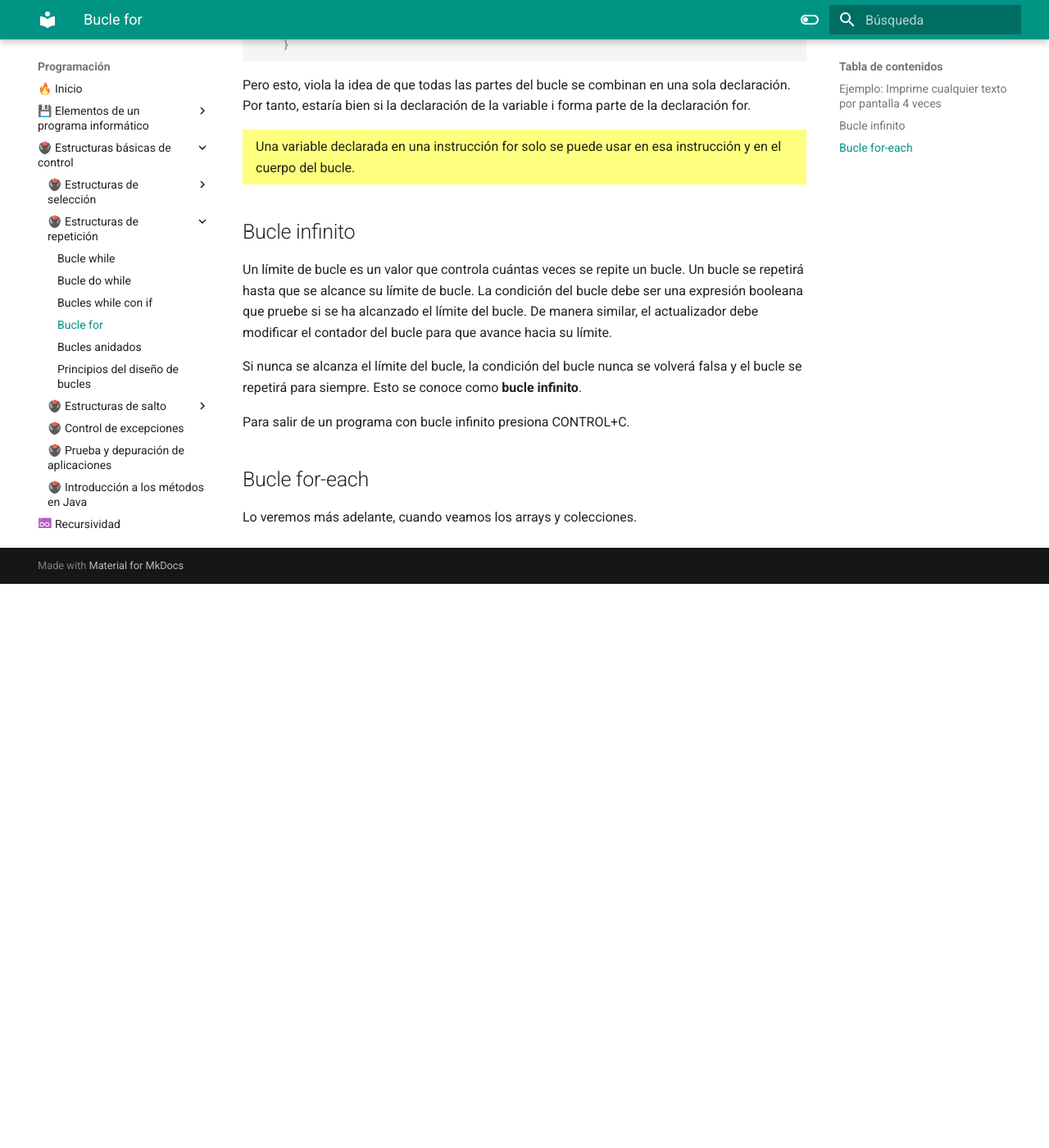
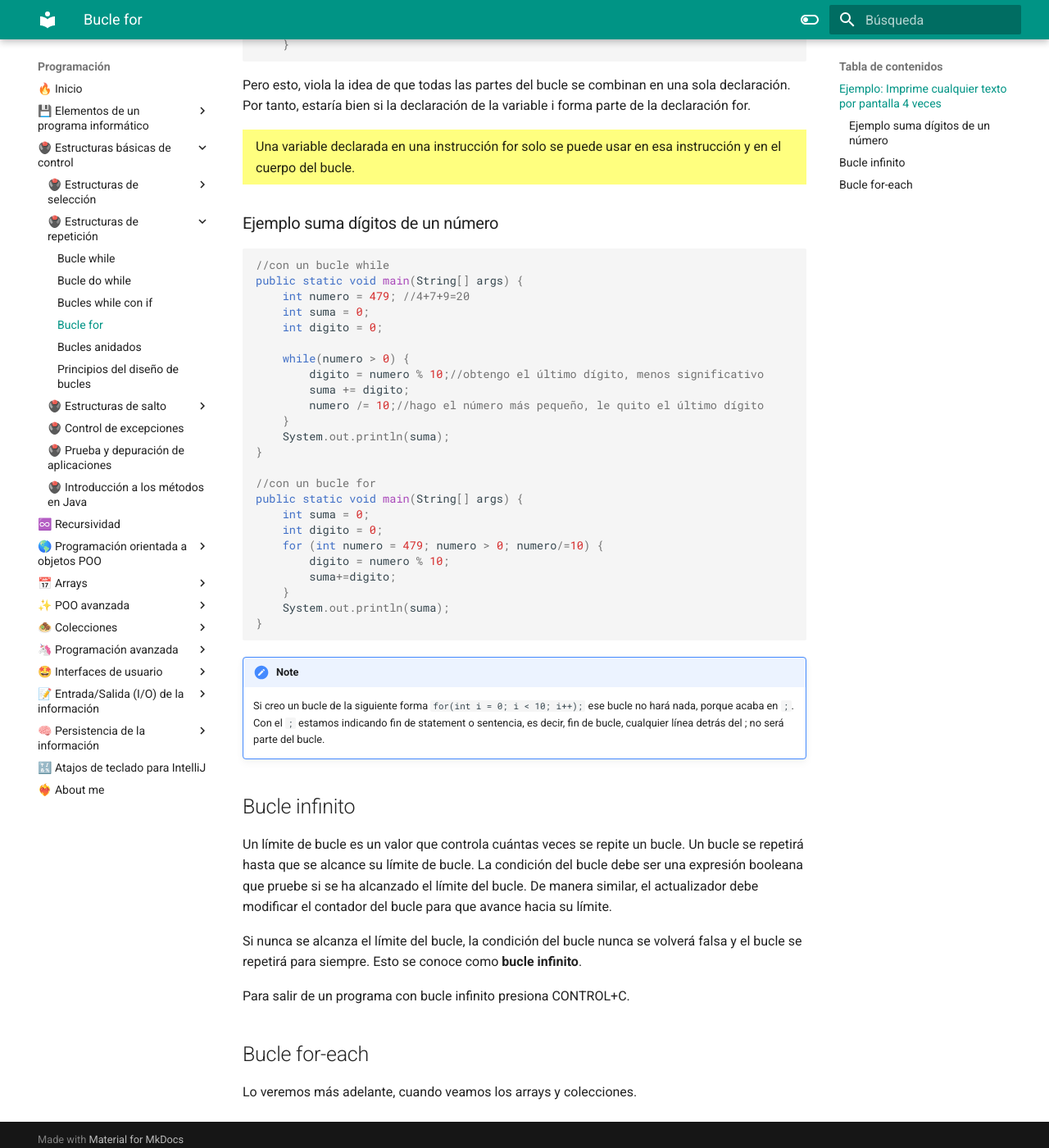
Before and after one commit to martipatgra/programacionJava, an MkDocs documentation site: the page built from docs/ud2/22for.md, in a window 1280 px wide and 1400 px high, scrolled down 2504 px. Shown: the whole window at 82% size. Built offline with MkDocs 1.6.1 and Material for MkDocs 9.7.7, drawn with Linux system fonts in a browser that asks for light colours; before the commit the page ends 3216 px from its top, so only the background shows below that.

Commit message:
add for extract digits

````diff
--- a/docs/ud2/22for.md
+++ b/docs/ud2/22for.md
@@ -91,6 +91,40 @@ Una variable declarada en una instrucción for solo se puede usar en esa instruc
 
 ==}
 
+### Ejemplo suma dígitos de un número
+
+```java
+//con un bucle while
+public static void main(String[] args) {
+    int numero = 479; //4+7+9=20
+    int suma = 0;
+    int digito = 0;
+
+    while(numero > 0) {
+        digito = numero % 10;//obtengo el último dígito, menos significativo
+        suma += digito;
+        numero /= 10;//hago el número más pequeño, le quito el último dígito
+    }
+    System.out.println(suma);
+}
+
+//con un bucle for
+public static void main(String[] args) {
+    int suma = 0;
+    int digito = 0;
+    for (int numero = 479; numero > 0; numero/=10) {
+        digito = numero % 10;
+        suma+=digito;
+    }
+    System.out.println(suma);
+}
+```
+
+!!! Note Nota
+    Si creo un bucle de la siguiente forma `for(int i = 0; i < 10; i++);` ese bucle no hará nada, porque acaba en `;`.
+    Con el `;` estamos indicando fin de statement o sentencia, es decir, fin de bucle, cualquier línea detrás del ; no será parte del bucle.
+
+
 ## Bucle infinito
 
 Un límite de bucle es un valor que controla cuántas veces se repite un bucle. Un bucle se repetirá hasta que se alcance su límite de bucle. La condición del bucle debe ser una expresión booleana que pruebe si se ha alcanzado el límite del bucle. De manera similar, el actualizador debe modificar el contador del bucle para que avance hacia su límite.
````
Also changed, not shown: docs/img/ud7/regexgreedylazy.png (added).
